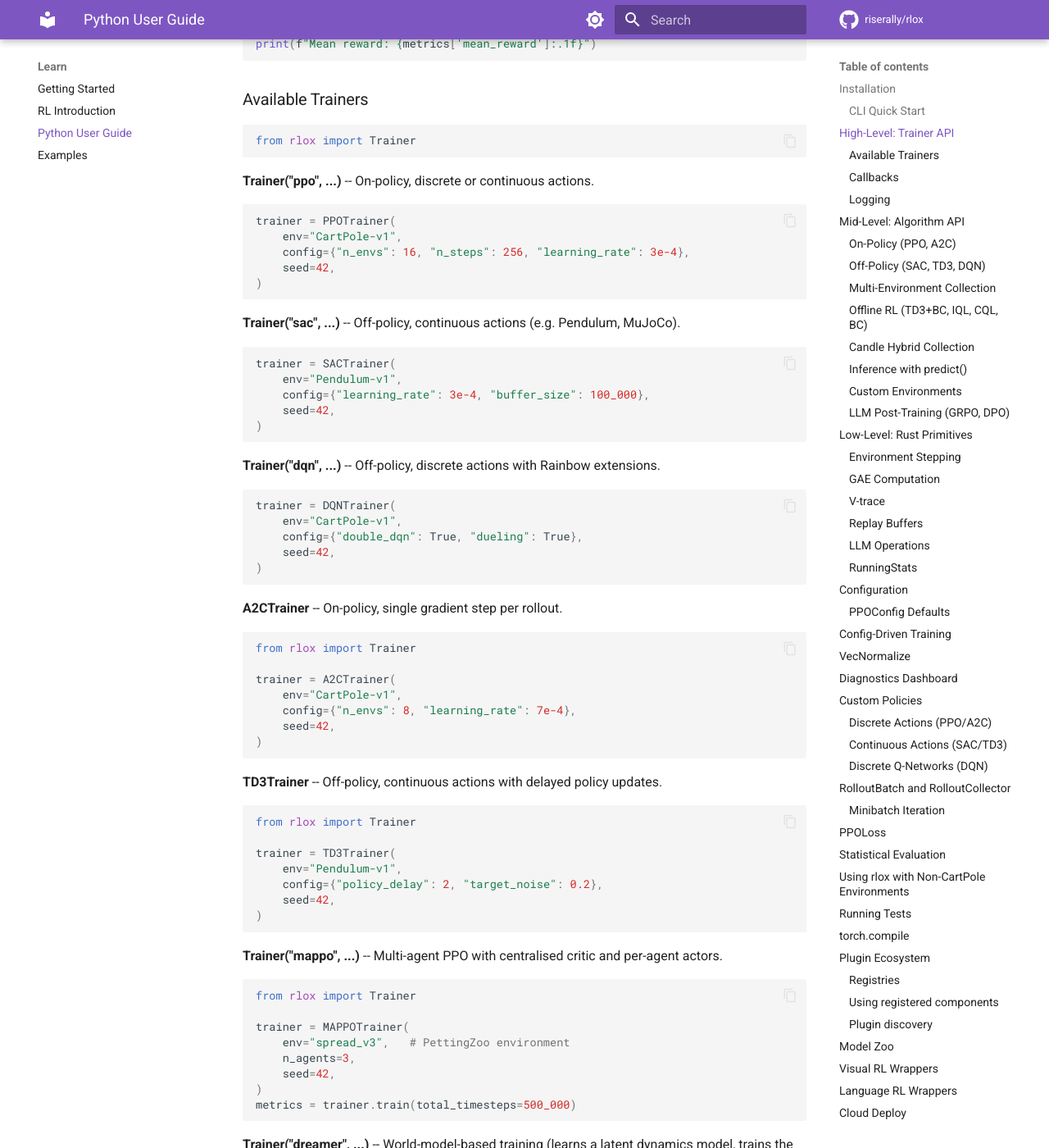
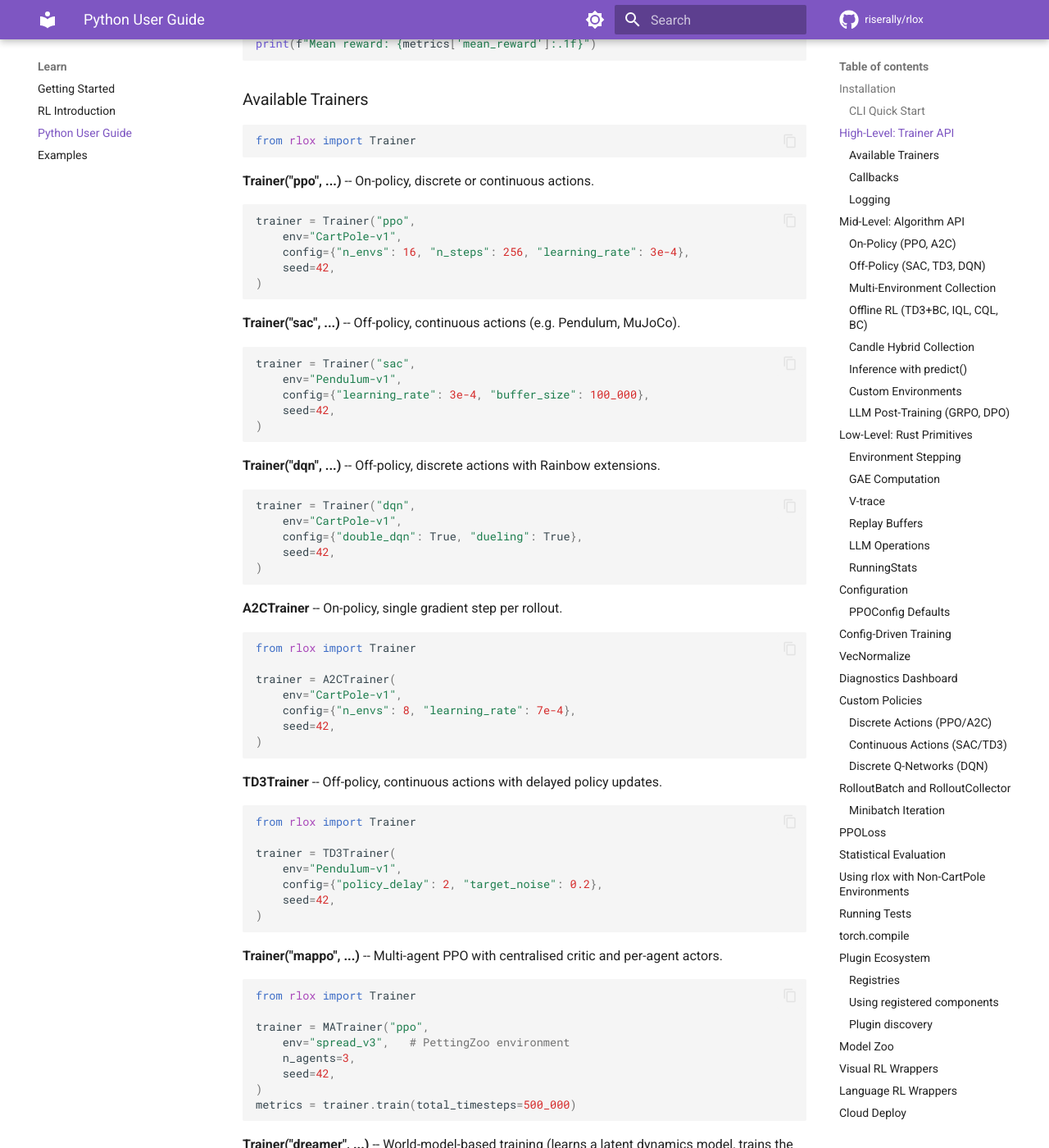
Before and after one commit to riserally/rlox, an MkDocs documentation site: the page built from docs/python-guide.md, in a window 1280 px wide and 1400 px high, scrolled down 1384 px. Shown: the whole window at 82% size. Built offline with MkDocs 1.6.1 and Material for MkDocs 9.7.7, drawn with Linux system fonts in a browser that asks for light colours; comment, search, counter and statistics services are not loaded; some of the changed text lies outside the part shown.

````diff
--- a/docs/python-guide.md
+++ b/docs/python-guide.md
@@ -60,7 +60,7 @@ from rlox import Trainer
 **Trainer("ppo", ...)** -- On-policy, discrete or continuous actions.
 
 ```python
-trainer = PPOTrainer(
+trainer = Trainer("ppo",
     env="CartPole-v1",
     config={"n_envs": 16, "n_steps": 256, "learning_rate": 3e-4},
     seed=42,
@@ -70,7 +70,7 @@ trainer = PPOTrainer(
 **Trainer("sac", ...)** -- Off-policy, continuous actions (e.g. Pendulum, MuJoCo).
 
 ```python
-trainer = SACTrainer(
+trainer = Trainer("sac",
     env="Pendulum-v1",
     config={"learning_rate": 3e-4, "buffer_size": 100_000},
     seed=42,
@@ -80,7 +80,7 @@ trainer = SACTrainer(
 **Trainer("dqn", ...)** -- Off-policy, discrete actions with Rainbow extensions.
 
 ```python
-trainer = DQNTrainer(
+trainer = Trainer("dqn",
     env="CartPole-v1",
     config={"double_dqn": True, "dueling": True},
     seed=42,
@@ -116,7 +116,7 @@ trainer = TD3Trainer(
 ```python
 from rlox import Trainer
 
-trainer = MAPPOTrainer(
+trainer = MATrainer("ppo",
     env="spread_v3",   # PettingZoo environment
     n_agents=3,
     seed=42,
@@ -158,7 +158,7 @@ from rlox.callbacks import (
     TimingCallback,
 )
 
-trainer = PPOTrainer(
+trainer = Trainer("ppo",
     env="CartPole-v1",
     callbacks=[
         EarlyStoppingCallback(patience=20, min_delta=1.0),
@@ -719,7 +719,7 @@ metrics = train_from_config(cfg)
 from rlox import Trainer
 from rlox.wrappers import VecNormalize
 
-trainer = PPOTrainer(
+trainer = Trainer("ppo",
     env="CartPole-v1",
     wrappers=[VecNormalize(norm_obs=True, norm_reward=True, clip_obs=10.0)],
     seed=42,
@@ -742,7 +742,7 @@ from rlox.dashboard import MetricsCollector, HTMLReport, TerminalDashboard
 collector = MetricsCollector()
 
 from rlox import Trainer
-trainer = PPOTrainer(
+trainer = Trainer("ppo",
     env="CartPole-v1",
     callbacks=[collector],
     seed=42,
@@ -756,7 +756,7 @@ report.save("training_report.html")
 # Or use the live terminal dashboard (Rich-based)
 # Pass TerminalDashboard as a callback for real-time display:
 from rlox import Trainer
-trainer = PPOTrainer(
+trainer = Trainer("ppo",
     env="CartPole-v1",
     callbacks=[TerminalDashboard()],
     seed=42,
````
Also changed, not shown: README.md (+2 -0 lines), docs/getting-started.md (+3 -3 lines), docs/learning-path.md (+15 -0 lines), docs/rl-introduction.md (+25 -1 lines).
